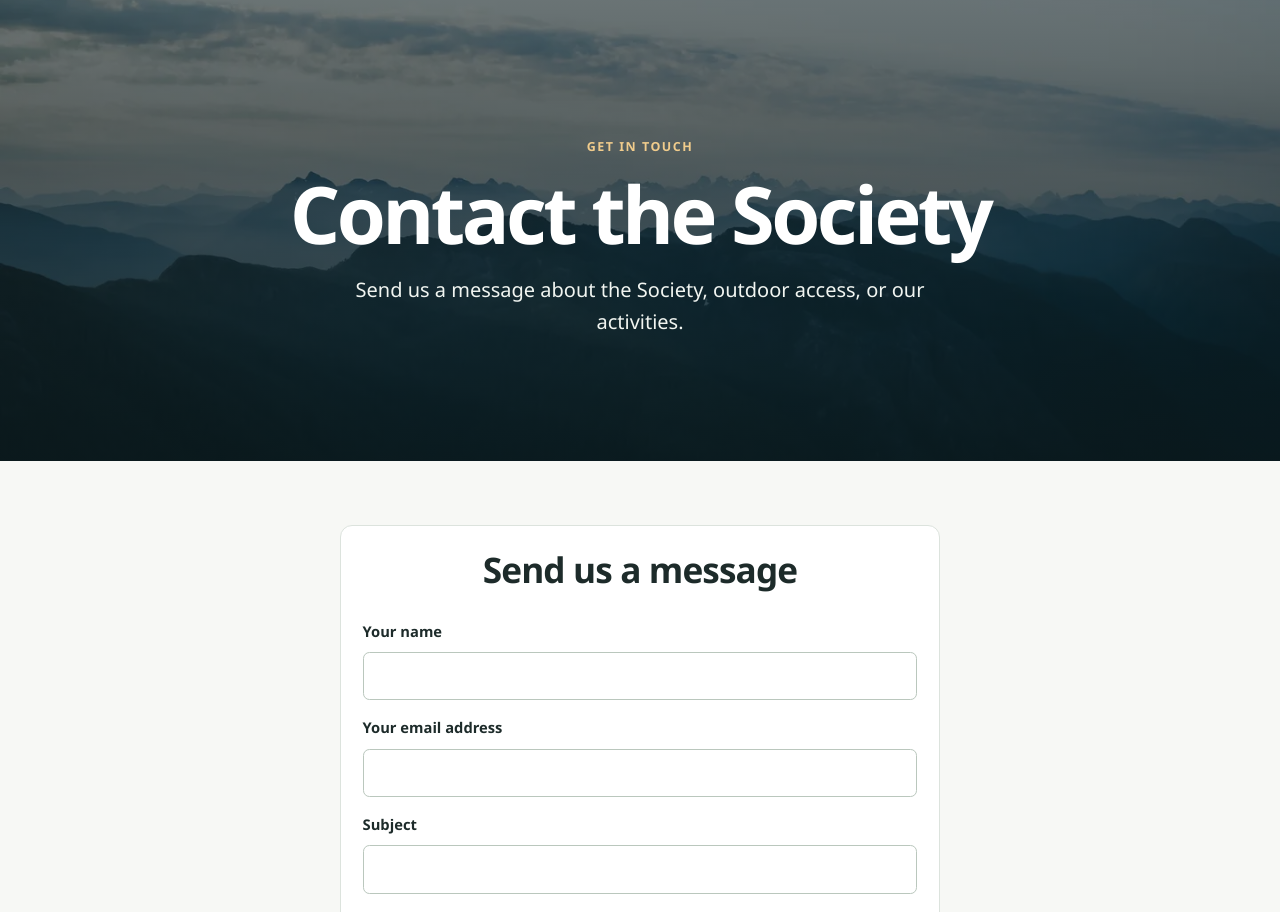
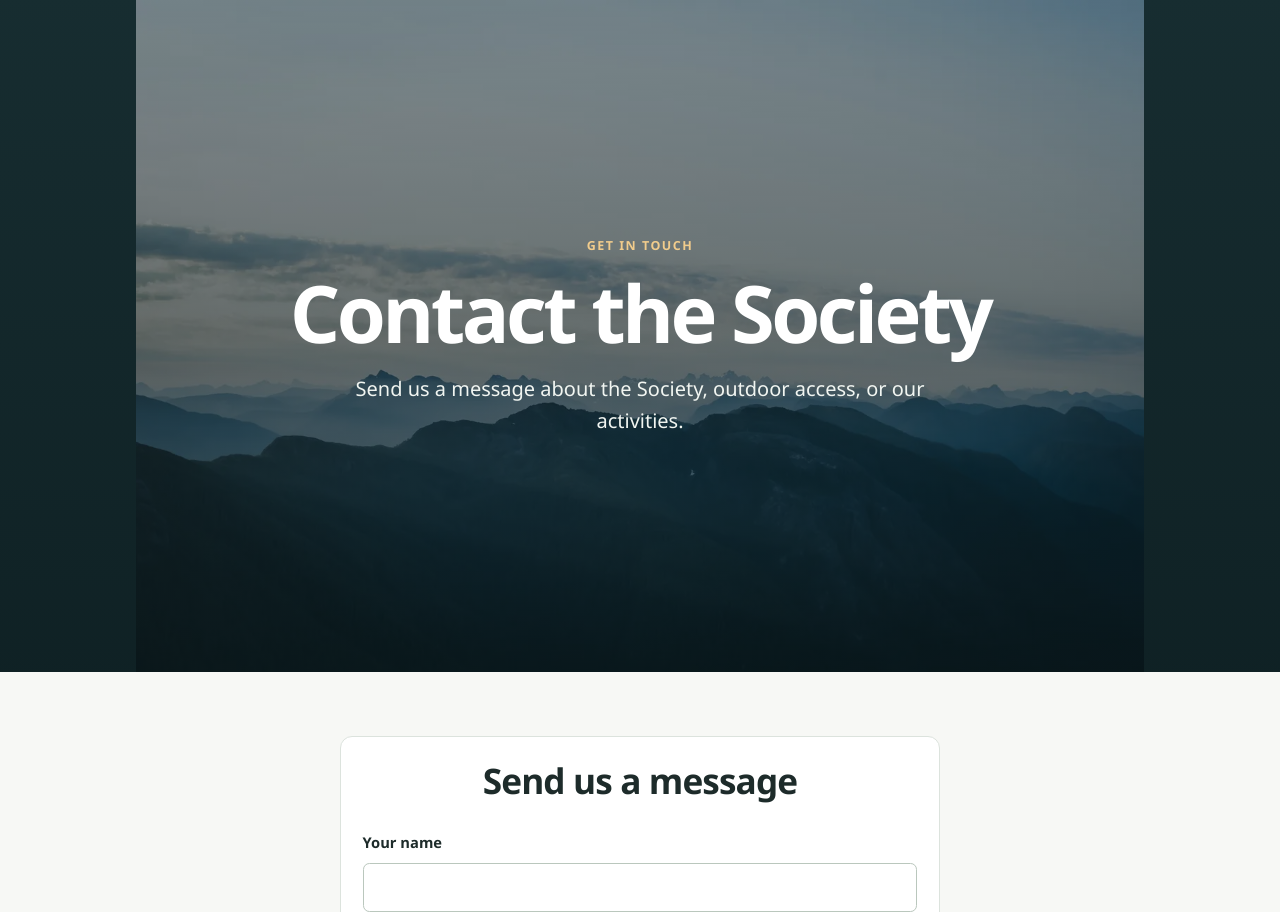
Before and after one commit to trevorjharder/DMWAS, a Flask app: page /contact in a window 1280 px wide. Shown: the part 103-1015 px from the top of the page. Run offline with Flask 3, Linux system fonts and the light colour scheme; some libraries are stand-ins or nearby versions.

Commit message:
Contact page update2

```diff
--- a/static/styles.css
+++ b/static/styles.css
@@ -248,6 +248,35 @@ h3 {
   margin: 1.25rem 0 0;
   color: #f1f5f1;
   font-size: clamp(1.05rem, 1.7vw, 1.25rem);
+}
+.about-hero--panorama {
+  align-items: center;
+  min-height: 0;
+  background: #213c40;
+  text-align: center;
+}
+.about-hero--panorama .about-hero__photo,
+.about-hero--panorama .about-hero__inner {
+  grid-area: 1 / 1;
+}
+.about-hero--panorama .about-hero__photo {
+  position: static;
+  justify-self: center;
+  width: min(100%, 1008px);
+}
+.about-hero--panorama .about-hero__photo img {
+  height: auto;
+  object-fit: contain;
+}
+.about-hero--panorama::before {
+  background: linear-gradient(0deg, rgb(9 24 27 / 74%), rgb(9 24 27 / 42%));
+}
+.about-hero--panorama .about-hero__inner {
+  padding-block: clamp(1.5rem, 4vw, 4rem);
+}
+.about-hero--panorama h1,
+.about-hero--panorama .about-hero__intro {
+  margin-inline: auto;
 }
 .about-hero__actions {
   display: flex;
@@ -903,18 +932,6 @@ h3 {
   background: #fff3d8;
   color: #735417;
 }
-.contact-hero {
-  align-items: center;
-  min-height: clamp(19rem, 36vw, 30rem);
-  text-align: center;
-}
-.contact-hero::before {
-  background: linear-gradient(0deg, rgb(9 24 27 / 85%), rgb(9 24 27 / 55%));
-}
-.contact-hero h1,
-.contact-hero .about-hero__intro {
-  margin-inline: auto;
-}
 .contact-card {
   max-width: 700px;
   margin-top: 2rem;
--- a/templates/about.html
+++ b/templates/about.html
@@ -1,4 +1,5 @@
 {% extends "base.html" %}
+{% from "snow_saddle_panorama.html" import snow_saddle_panorama %}
 
 {% macro pillar_photo(name, description, thumbnail_width=720, photo_width=1600) %}
   <img
@@ -15,7 +16,7 @@
 
 {% block content %}
 <section class="about-hero" aria-labelledby="about-heading">
-  {% include "snow_saddle_panorama.html" %}
+  {{ snow_saddle_panorama() }}
   <div class="about-hero__inner">
     <p class="eyebrow">Community · Education · Conservation · Stewardship</p>
     <h1 id="about-heading">Access to the outdoors in the Mount Waddington region</h1>
--- a/templates/contact.html
+++ b/templates/contact.html
@@ -1,6 +1,8 @@
-{% extends "base.html" %} {% block content %}
-<section class="about-hero contact-hero" aria-labelledby="contact-heading">
-  {% include "snow_saddle_panorama.html" %}
+{% extends "base.html" %}
+{% from "snow_saddle_panorama.html" import snow_saddle_panorama %}
+{% block content %}
+<section class="about-hero about-hero--panorama" aria-labelledby="contact-heading">
+  {{ snow_saddle_panorama(full_frame=true) }}
   <div class="about-hero__inner">
     <p class="eyebrow">Get in touch</p>
     <h1 id="contact-heading">Contact the Society</h1>
--- a/templates/snow_saddle_panorama.html
+++ b/templates/snow_saddle_panorama.html
@@ -1,16 +1,20 @@
+{% macro snow_saddle_panorama(full_frame=false) %}
 <picture class="about-hero__photo">
+  {% if not full_frame %}
   <source
     media="(max-width: 760px)"
     srcset="{{ url_for('static', filename='about/snow-saddle-panorama-mobile.webp') }}"
   />
+  {% endif %}
   <img
     src="{{ url_for('static', filename='about/snow-saddle-panorama.webp') }}"
     srcset="{{ url_for('static', filename='about/snow-saddle-panorama-medium.webp') }} 1440w,
             {{ url_for('static', filename='about/snow-saddle-panorama.webp') }} 2200w"
-    sizes="100vw"
+    sizes="{{ '(max-width: 1008px) 100vw, 1008px' if full_frame else '100vw' }}"
     width="2200"
     height="1467"
     fetchpriority="high"
     alt="Layers of blue mountain ridges beneath a cloud bank, seen from Snow Saddle"
   />
 </picture>
+{% endmacro %}
```
Also changed, not shown: templates/donate.html (+13 -8 lines), tests/test_site.py (+5 -1 lines).
